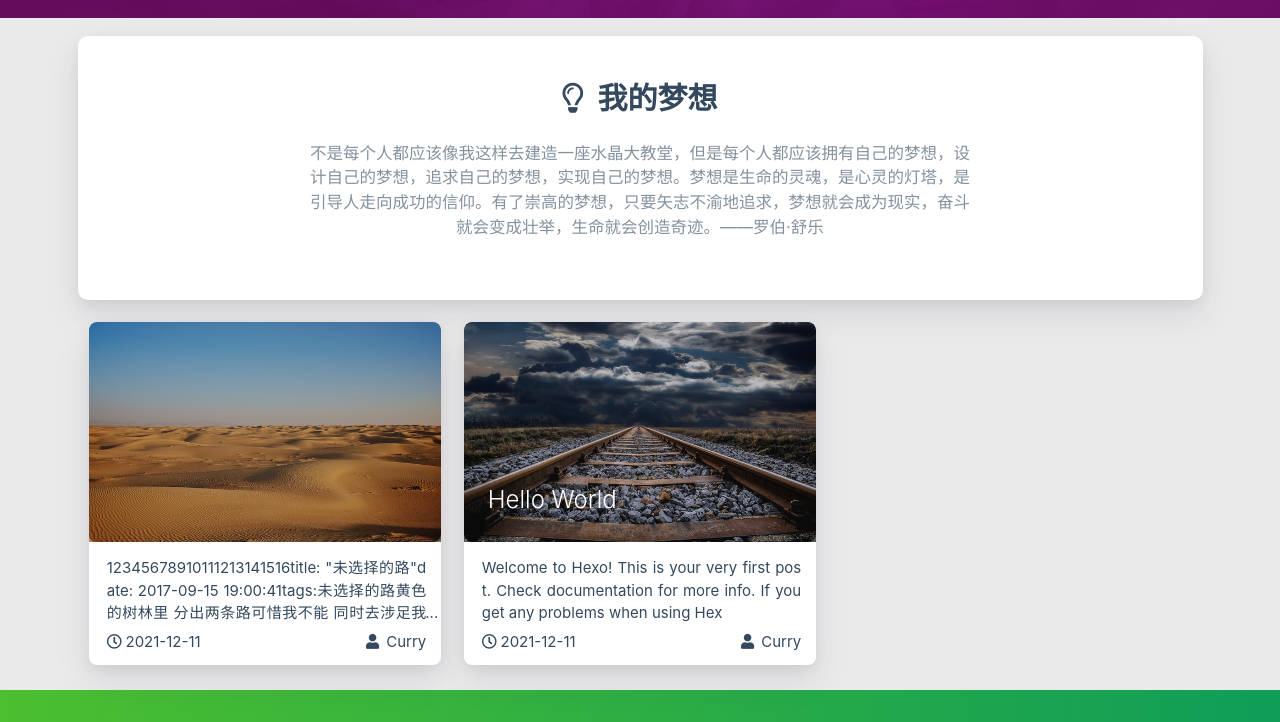
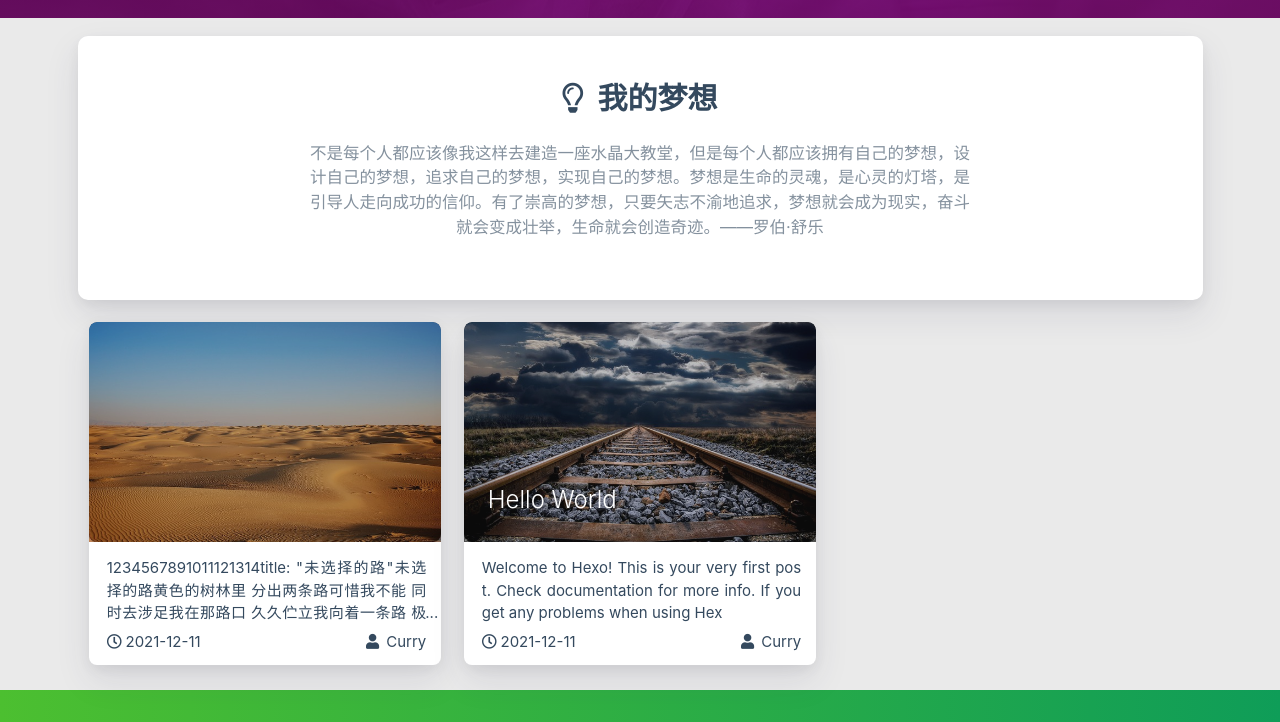
Before and after one commit to Kobe-Curry/Kobe-Curry.GitHub.io, a plain HTML site: page index.html in a window 1280 px wide. Shown: the part 782-1504 px from the top of the page. Drawn offline with nearby package versions, Linux system fonts and the light colour scheme; some packages are replaced by stand-ins of ours; no server answers; a script that the page names is missing.

Commit message:
Site updated: 2021-12-11 22:12:14

```diff
--- a/index.html
+++ b/index.html
@@ -574,7 +574,7 @@
                     <div class="card-content article-content">
                         <div class="summary block-with-text">
 
-                                12345678910111213141516title: &quot;未选择的路&quot;date: 2017-09-15 19:00:41tags:未选择的路黄色的树林里 分出两条路可惜我不能 同时去涉足我在那路口 久久伫立我向着一条
+                                1234567891011121314title: &quot;未选择的路&quot;未选择的路黄色的树林里 分出两条路可惜我不能 同时去涉足我在那路口 久久伫立我向着一条路 极目望去直到它消失在丛林的深处也许多少年后 某个地方我将轻声叹息
 
                         </div>
                         <div class="publish-info">
```
Also changed, not shown: 2021/12/11/未选择的路/index.html (+2 -2 lines), archives/2021/12/index.html (+1 -1 lines), archives/2021/index.html (+1 -1 lines), archives/index.html (+1 -1 lines).
